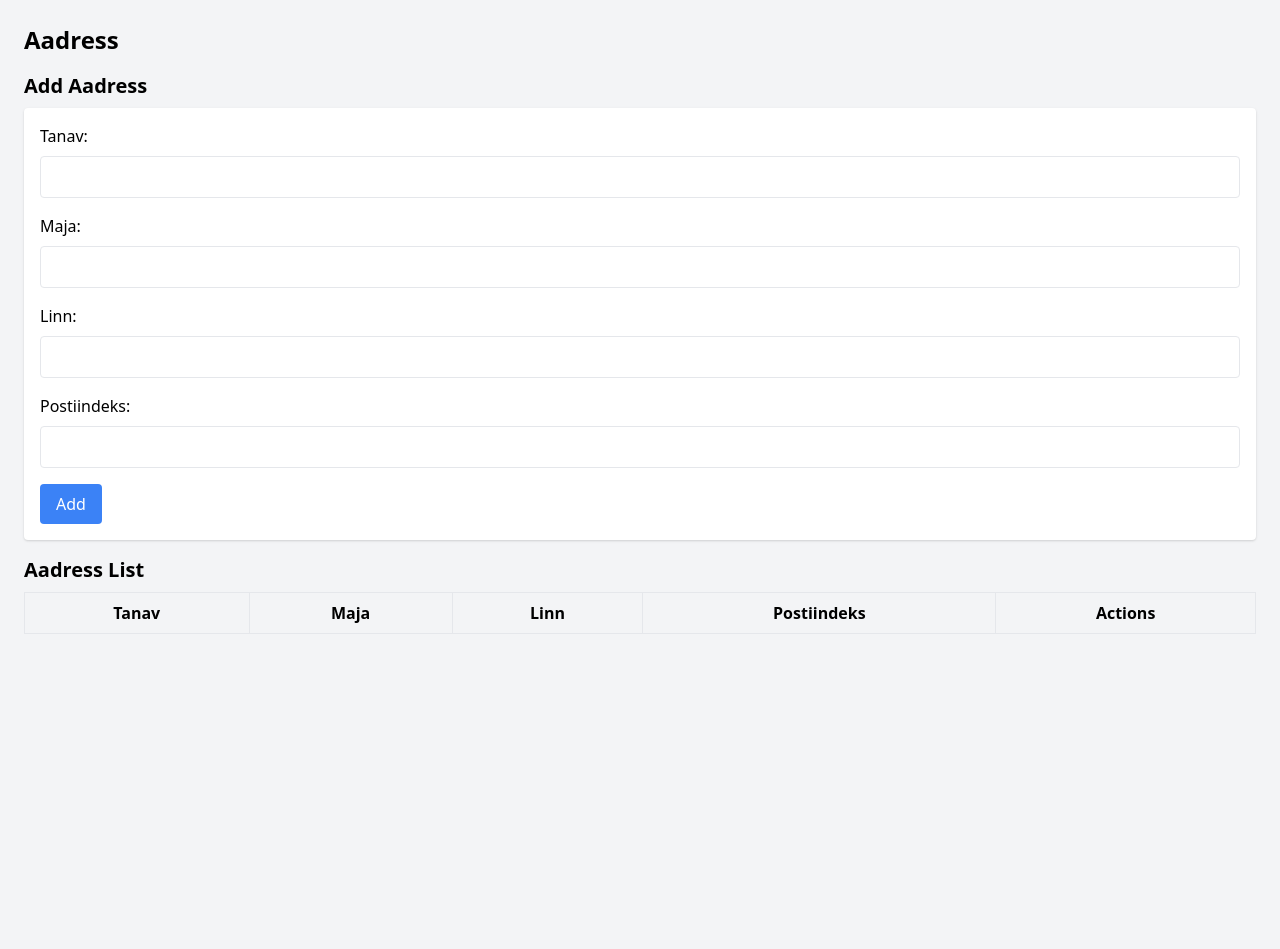
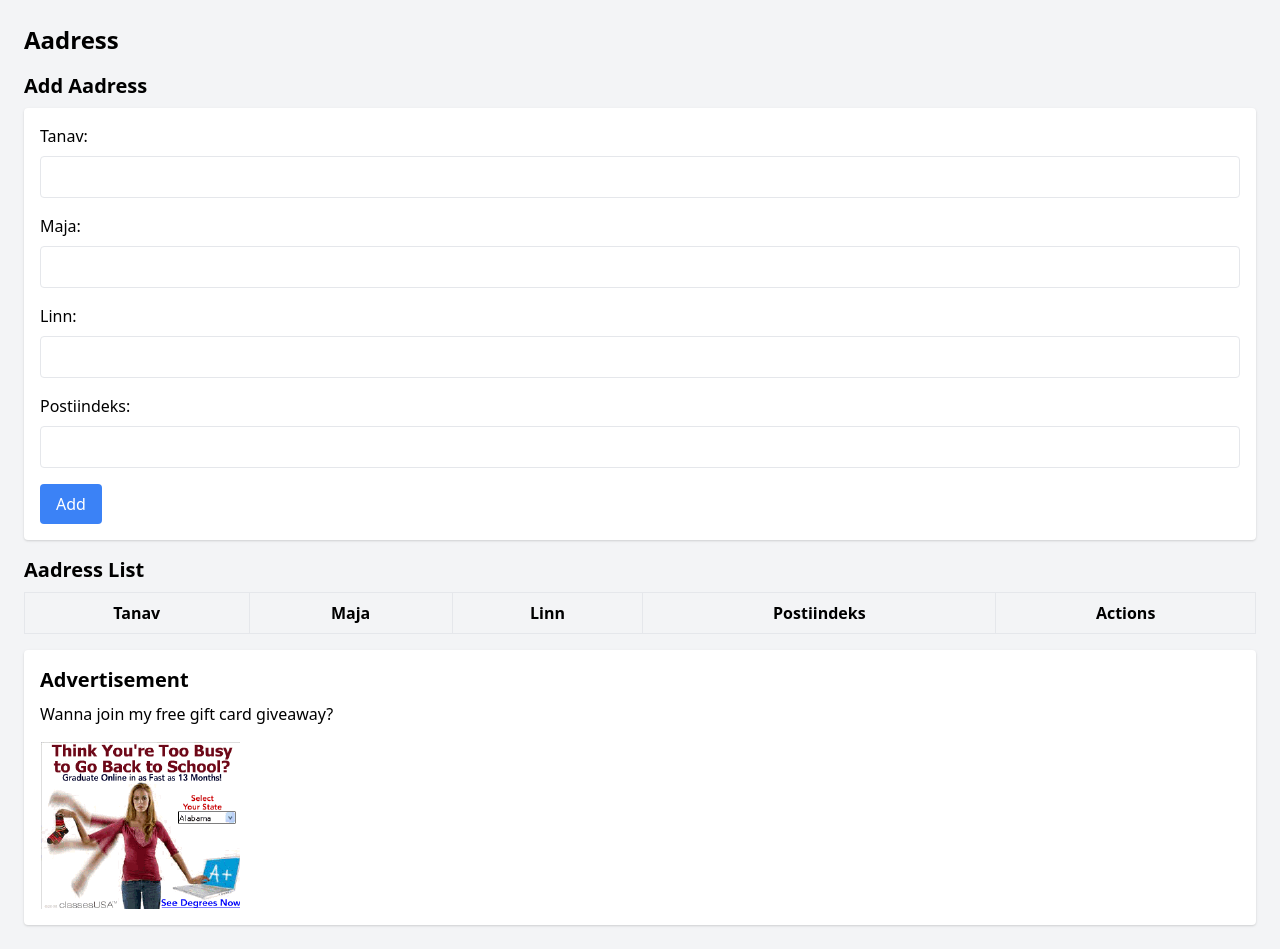
Before and after one commit to pingoDeLingo/veebipood, a website: page public/index.html in a window 1280 px wide. Before the commit the page ends 800 px from the top, so only its background shows below. Drawn offline with nearby package versions, Linux system fonts and the light colour scheme; no server answers.

Commit message:
Advertisement

```diff
--- a/public/index.html
+++ b/public/index.html
@@ -52,6 +52,13 @@
             <tbody id="aadressList"></tbody>
         </table>
     </div>
+    <!-- Advertisement -->
+    <div class="mt-4 p-4 bg-white rounded shadow">
+        <h2 class="text-xl font-semibold mb-2">Advertisement</h2>
+        <p>Wanna join my free gift card giveaway?</p>
+        <img src="advertisement.png" alt="Advertisement" class="mt-4">
+    </div>
+
 </div>
 
 <!-- Edit Aadress Modal -->
```
Also changed, not shown: public/advertisement.png (added).
